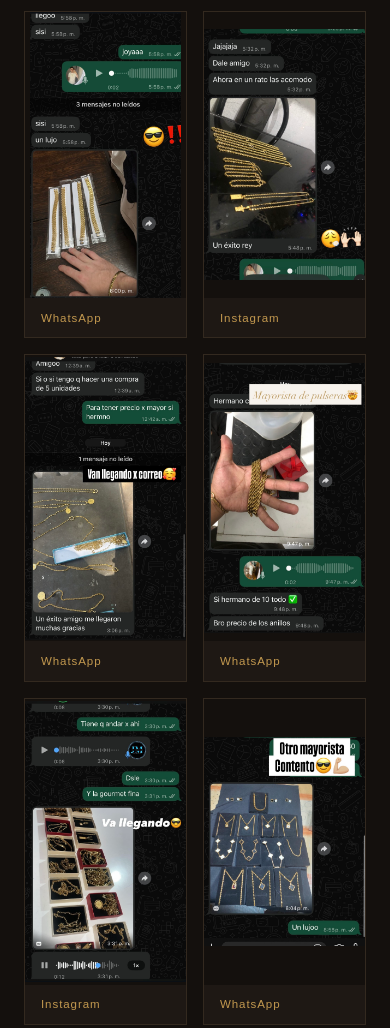
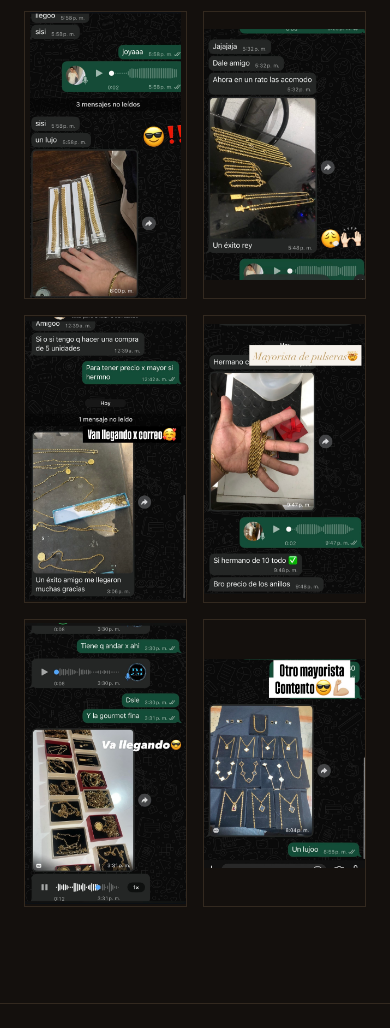
Before and after one commit to SebastianBlanar/GoldenHouse, a plain HTML site: page index.html in a window 390 px wide. Shown: the part 4375-5403 px from the top of the page. Drawn offline with nearby package versions, Linux system fonts and the light colour scheme.

Commit message:
detalles seccion capturas

```diff
--- a/css/capturas.css
+++ b/css/capturas.css
@@ -211,6 +211,5 @@
 @media (max-width: 560px) {
   .galeria-capturas { grid-template-columns: repeat(2, 1fr); gap: 1rem; }
   .pruebas { padding-left: 1.5rem; padding-right: 1.5rem; }
-  .captura__producto { display: none; }
-  .captura__pie { justify-content: center; }
+  .captura__pie { display: none; }
 }
--- a/js/capturas.js
+++ b/js/capturas.js
@@ -85,11 +85,7 @@
       producto.className = "captura__producto";
       producto.textContent = item.producto;
 
-      const canalEtiqueta = document.createElement("span");
-      canalEtiqueta.className = "captura__canal";
-      canalEtiqueta.textContent = NOMBRES_CANAL[item.canal] || item.canal;
-
-      pie.append(producto, canalEtiqueta);
+      pie.append(producto);
       boton.append(marco, pie);
       boton.addEventListener("click", () => abrirVisor(item));
       galeria.appendChild(boton);
@@ -116,7 +112,6 @@
     ponerImagenCaptura(contenedor, item);
 
     document.getElementById("visor-producto").textContent = item.producto;
-    document.getElementById("visor-canal").textContent = NOMBRES_CANAL[item.canal] || item.canal;
 
     visor.hidden = false;
     document.body.style.overflow = "hidden";
```
